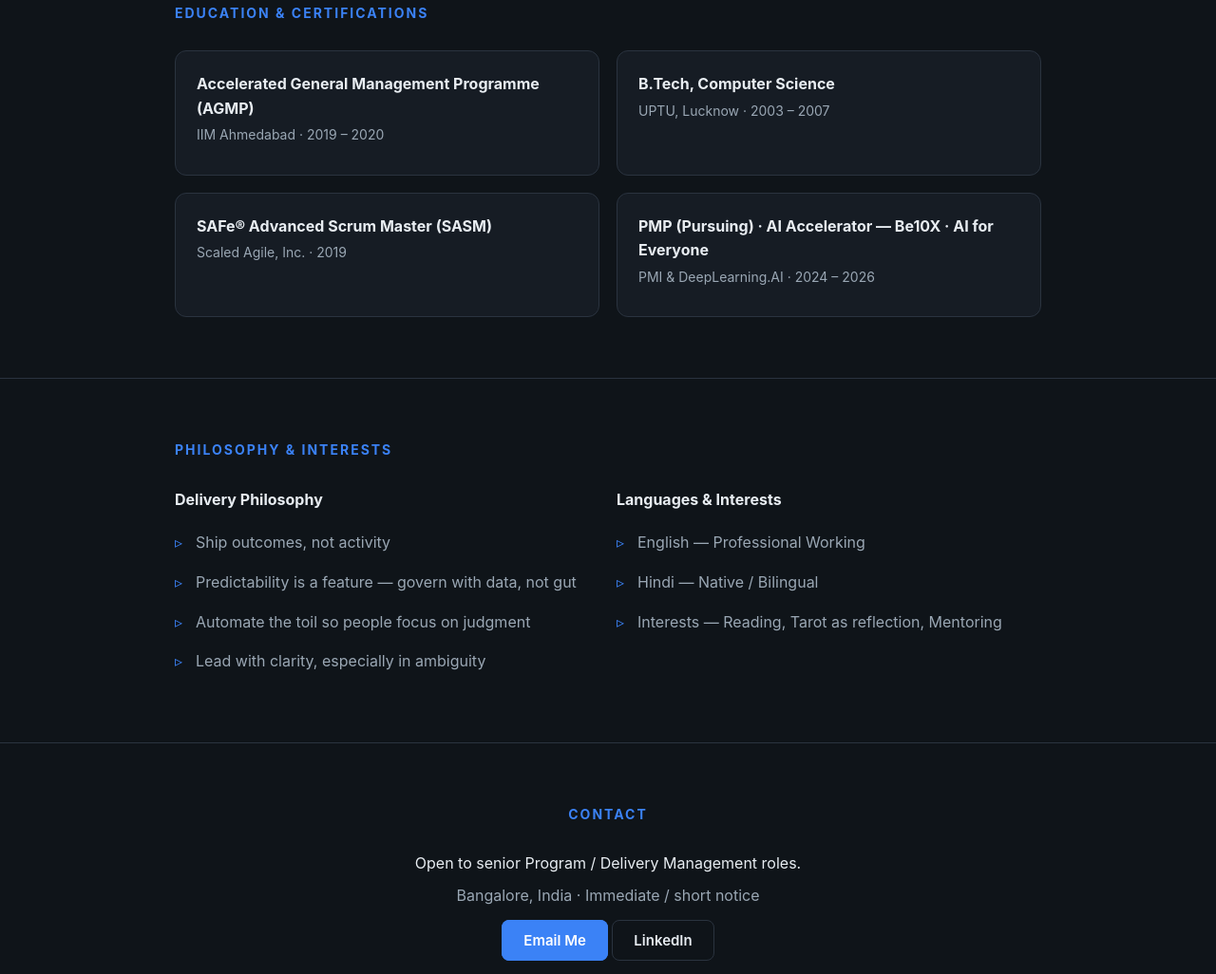
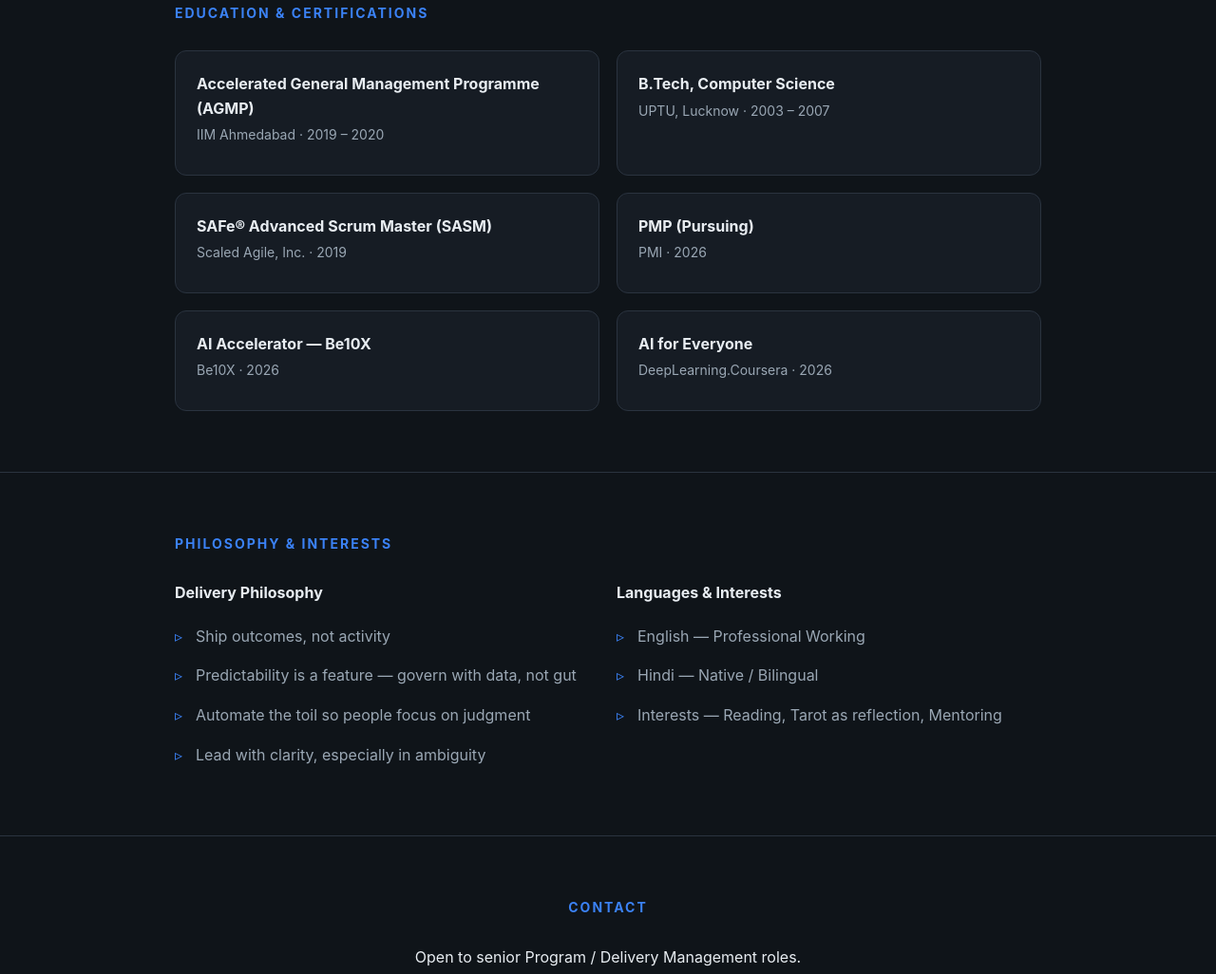
Before and after one commit to bajpayeeneha/bajpayeeneha.github.io, a plain HTML site: page index.html in a window 1280 px wide. Shown: the part 3802-4828 px from the top of the page at 95% size. Drawn offline with Linux system fonts and the light colour scheme.

Commit message:
Update index.html for CV, skill update, certifications update

```diff
--- a/index.html
+++ b/index.html
@@ -125,7 +125,7 @@
     <div class="sub">Product &amp; Platform Delivery · AI-Enabled Delivery · Bangalore, India</div>
     <div class="cta">
       <a class="btn primary" href="https://www.linkedin.com/in/neha-bajpayee-1a976a5a/" target="_blank" rel="noopener">Connect on LinkedIn</a>
-      <a class="btn ghost" href="Neha_Bajpayee_Resume.pdf" target="_blank" rel="noopener">Download CV</a>
+      <a class="btn ghost" href="NBajpayee.pdf" target="_blank" rel="noopener">Download CV</a>
     </div>
     <div class="socials">
       <a href="mailto:bajpayee.neha@gmail.com">Email</a>
@@ -318,8 +318,16 @@
         <div class="meta">Scaled Agile, Inc. · 2019</div>
       </div>
       <div class="card">
-        <h4>PMP (Pursuing) · AI Accelerator — Be10X · AI for Everyone</h4>
-        <div class="meta">PMI &amp; DeepLearning.AI · 2024 – 2026</div>
+        <h4>PMP (Pursuing)</h4>
+        <div class="meta">PMI · 2026</div>
+      </div>
+        <div class="card">
+        <h4>AI Accelerator — Be10X</h4>
+        <div class="meta">Be10X · 2026</div>
+      </div>
+        <div class="card">
+        <h4>AI for Everyone</h4>
+        <div class="meta">DeepLearning.Coursera · 2026</div>
       </div>
     </div>
   </div>
```
